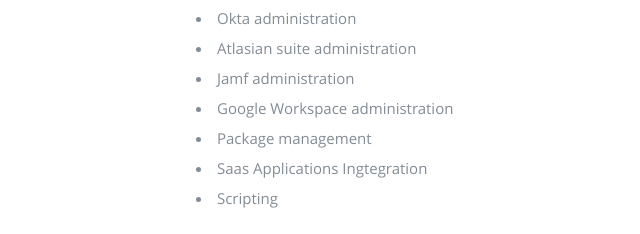
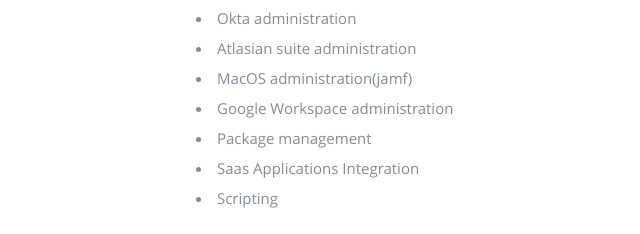
Before and after one commit to vamadi32/my-github-page-resume, a plain HTML site: page index.html in a window 1280 px wide. Shown: the part 2136-2370 px from the top of the page, 209-849 px from the left. Drawn offline with nearby package versions, Linux system fonts and the light colour scheme.

Commit message:
removed typo

```diff
--- a/index.html
+++ b/index.html
@@ -88,7 +88,7 @@
 
             <h2>ABOUT ME</h2>
 
-            <p> Hi, I'm Victor <span>IT Admin at <a href="https://traderepublic.com/careers">Trade Republic</a></span> and  <span> <a href="https://account.jamf.com/training-courses/certificate/Ok1H3ax97dIMcPVJA4PX9g">Jamf Certified Expert</a></span>
+            <p> Hi, I'm Victor <span>IT Sys Engineer at <a href="https://traderepublic.com/careers">Trade Republic</a></span> and  <span> <a href="https://account.jamf.com/training-courses/certificate/Ok1H3ax97dIMcPVJA4PX9g">Jamf Certified Expert</a></span>
                 focused on making MacOS management in an enterprise environment less daunting for everyone.
 
          </br>
@@ -233,10 +233,10 @@
                   <li>O365 suite administration</li>
                   <li>Okta administration</li>
                   <li>Atlasian suite administration</li>
-                  <li>Jamf administration</li>
+                  <li>MacOS administration(jamf)</li>
                   <li>Google Workspace administration</li>
                   <li>Package management</li>
-                  <li>Saas Applications Ingtegration</li>
+                  <li>Saas Applications Integration</li>
                   <li>Scripting</li>
                   </p>
 
```
